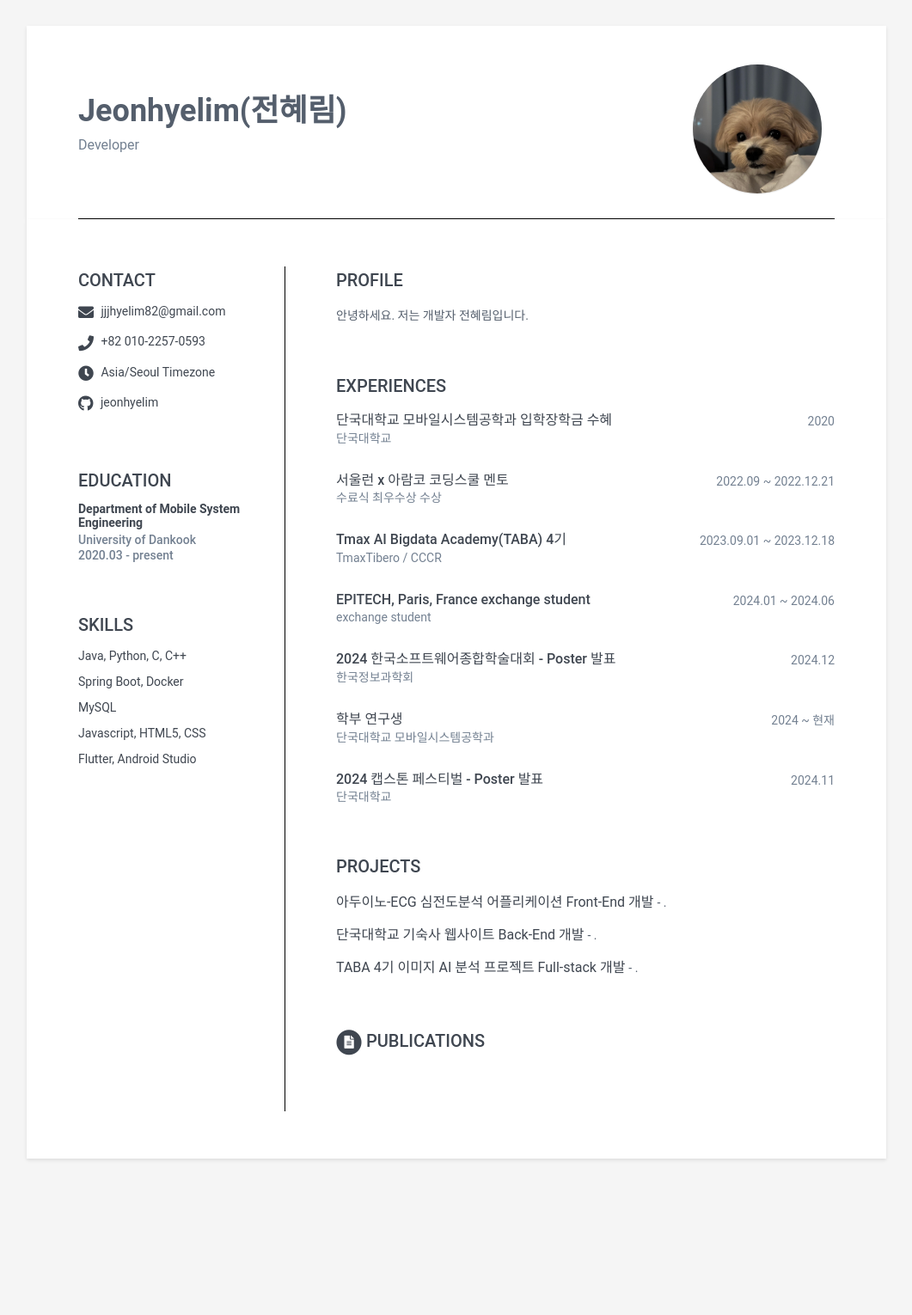
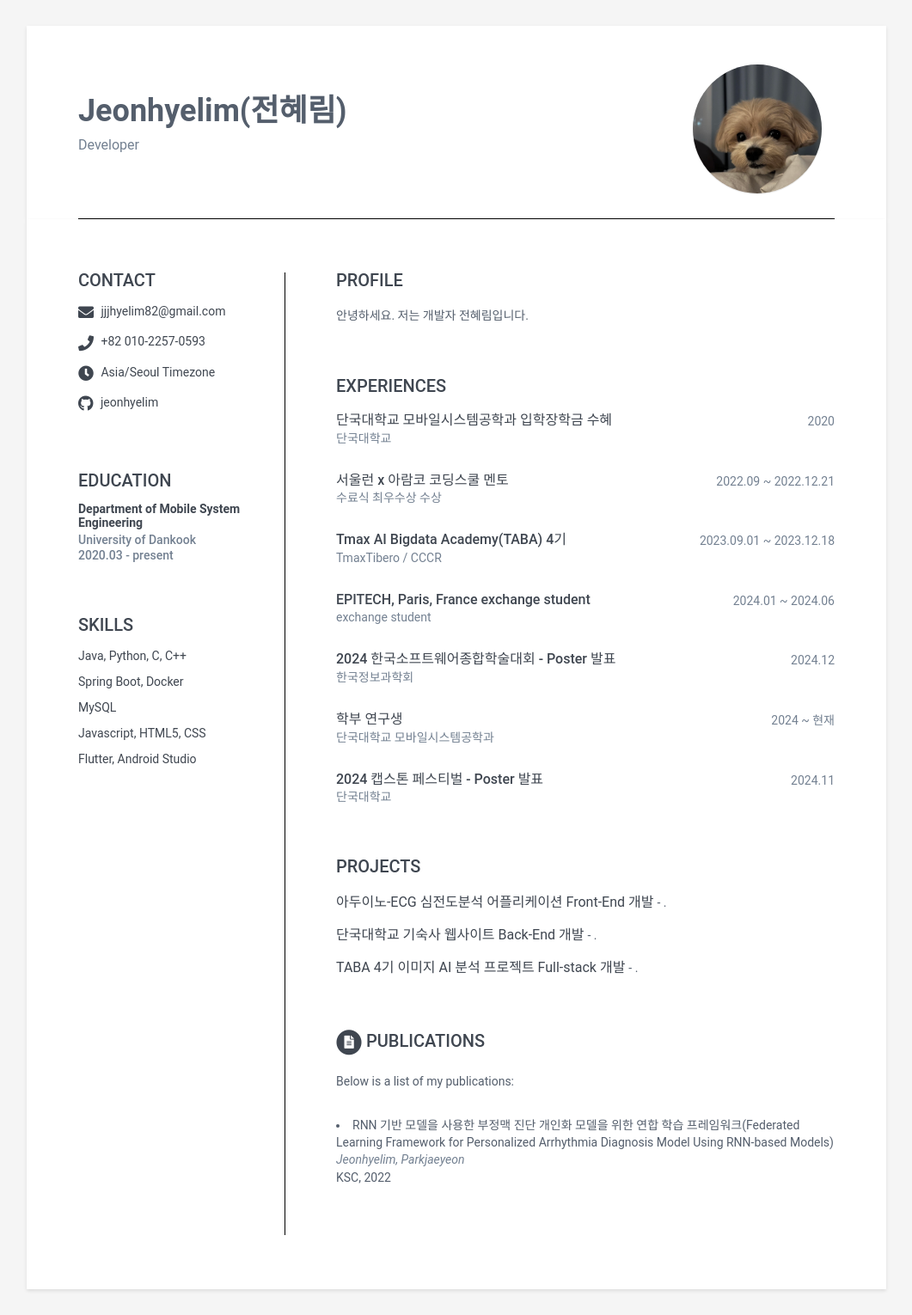
Before and after one commit to jeonhyelim/jeonhyelim.github.io, a Jekyll site: the page built from index.html, in a window 1280 px wide. Shown: the whole page at 86% size, without its empty margins (109-1170 px from the left). Built offline with Jekyll 4.4.1, drawn with Linux system fonts in a browser that asks for light colours; before the commit the page ends 1378 px from its top, so only the background shows below that.

Commit message:
publication_edit

```diff
--- a/_data/data.yml
+++ b/_data/data.yml
@@ -52,12 +52,17 @@ education:
           모바일시스템공학에서 운영체제, 개발, 모바일 네트워크 및 통신에 대한 전반에 대해 배웠습니다.
 
 
+
 publications:
-      title: Publications
-      list:
-        - name: RNN 기반 모델을 사용한 부정맥 진단 개인화 모델을 위한 연합 학습 프레임워크(Federated Learning Framework for Personalized Arrhythmia Diagnosis Model Using RNN-based Models) - 전혜림, 박재연 KSC2024
-          start: 2024
-          organization: KSC2024
+  title: Publications
+  intro: "Below is a list of my publications:"
+  papers:
+    - title: "RNN 기반 모델을 사용한 부정맥 진단 개인화 모델을 위한 연합 학습 프레임워크(Federated Learning Framework for Personalized Arrhythmia Diagnosis Model Using RNN-based Models)"
+      # link: "https://example.com/deep-learning"
+      authors: "Jeonhyelim, Parkjaeyeon"
+      conference: "KSC, 2022"
+
+
 
 experiences:
     title: Experiences
```
